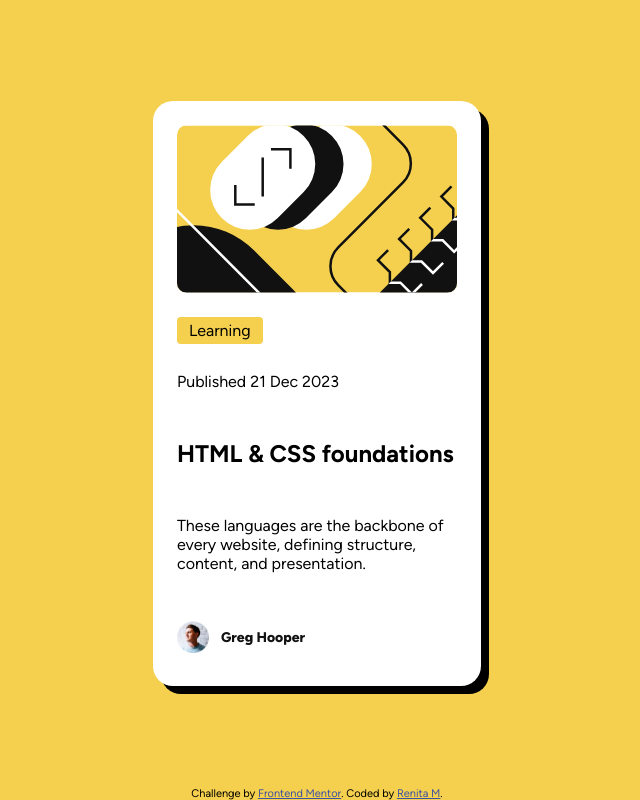
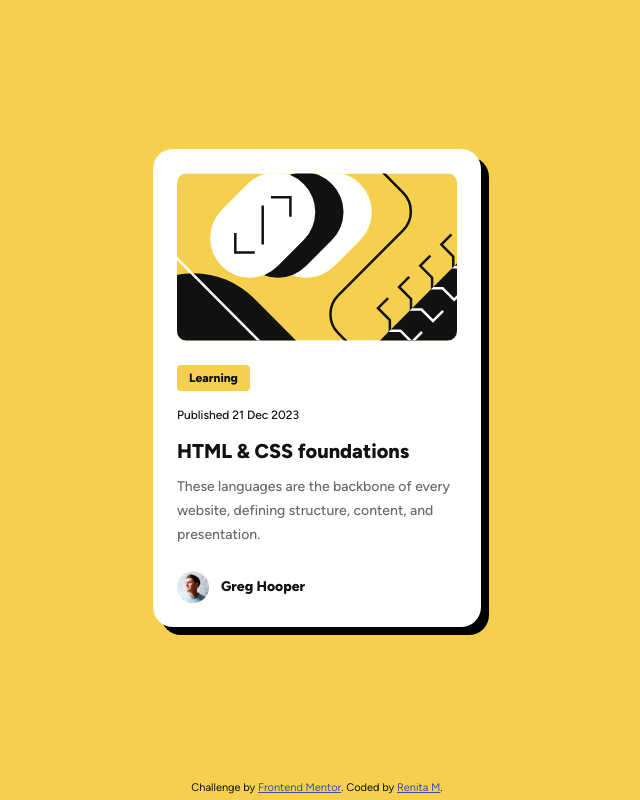
Before and after one commit to renitam/blog-preview-card, a plain HTML site: page index.html in a window 1280 px wide. Shown: the whole page, without its empty margins (323-963 px from the left). Drawn offline with Linux system fonts and the light colour scheme.

Commit message:
fix card content margins

```diff
--- a/styles.css
+++ b/styles.css
@@ -25,6 +25,9 @@
     justify-content: center;
     align-items: center;
     font-family: 'Figtree';
+    color: var(--gray-950);
+    line-height: 150%;
+    letter-spacing: 0%;
 }
 
 .card {
@@ -60,6 +63,28 @@
 
 .card__content-tag-text {
     margin: 4px 12px;
+    font-size: 12px;
+    font-weight: 800;
+    line-height: 18px;
+}
+
+.card__content-date {
+    margin: 0;
+    font-size: 12px;
+    font-weight: 500;
+}
+
+.card__content-title {
+    margin: 0;
+    font-size: 20px;
+    font-weight: 800;
+}
+
+.card__content-text {
+    margin: 0;
+    color: var(--gray-500);
+    font-size: 14px;
+    font-weight: 500;
 }
 
 .card__author {
@@ -75,6 +100,7 @@
 }
 
 .card__author-name {
+    margin: auto 0;
     font-family: 'Figtree';
     font-size: 14px;
     font-weight: 800;
```
